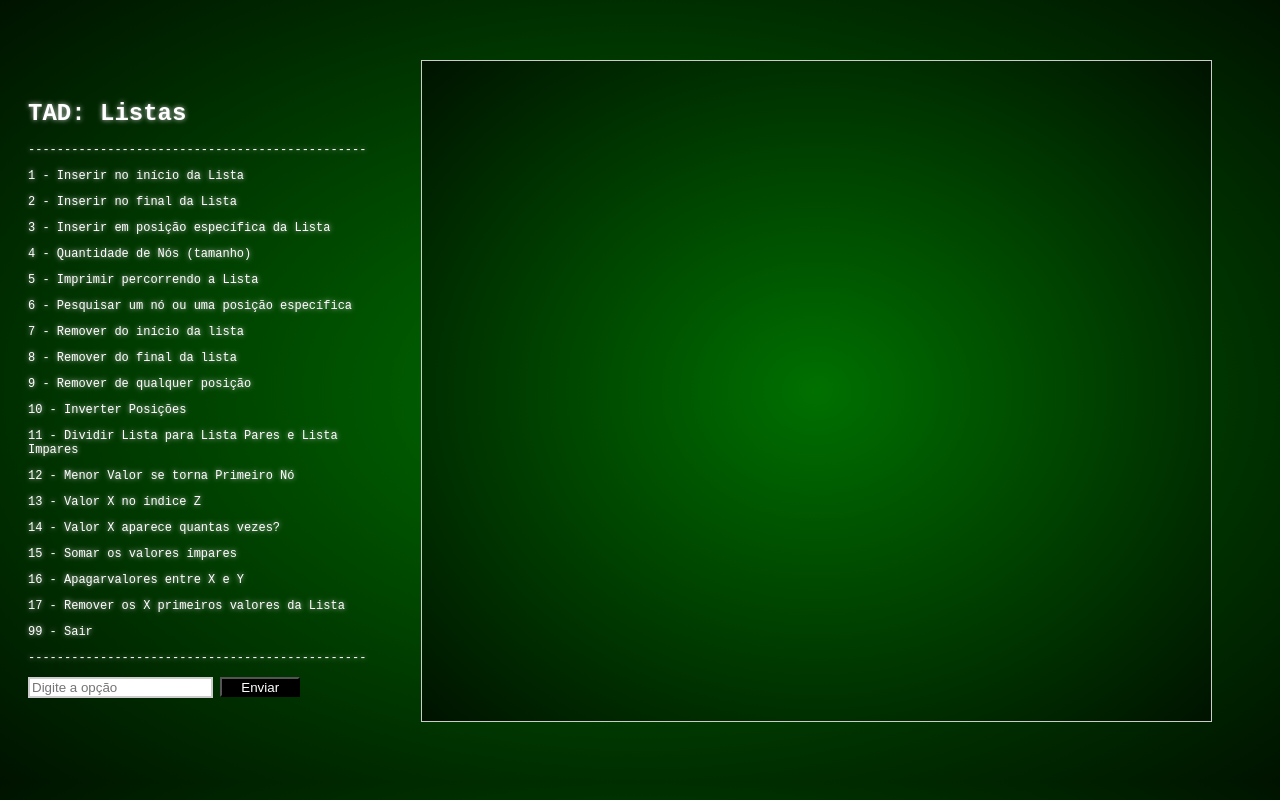
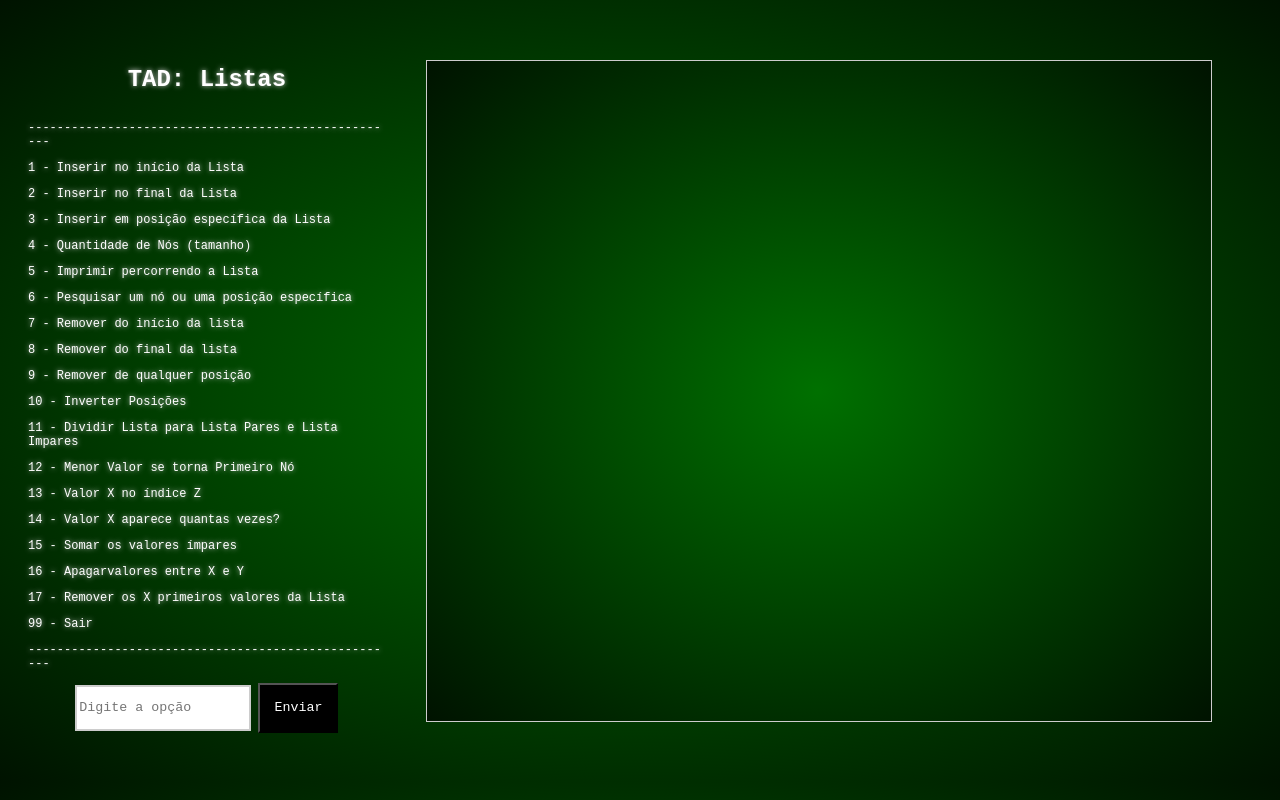
Before and after one commit to lvcaspacifico/ESTD-2024, a plain HTML site: page Aula_5_-Listas_em_JS/index.html in a window 1280 px wide. Drawn offline with Linux system fonts and the light colour scheme.

Commit message:
Update index.html

```diff
--- a/Aula_5_-Listas_em_JS/index.html
+++ b/Aula_5_-Listas_em_JS/index.html
@@ -3,16 +3,80 @@
 <head>
     <meta charset="UTF-8">
     <title>Menu Lista Encadeada</title>
-<link href="style.css" rel="stylesheet">
 </head>
+<style>
+body {
+    background-color: black;
+    background-image: radial-gradient(
+      rgba(0, 150, 0, 0.75), black 120%
+    );
+    color: white;
+    font-family: 'Inconsolata', monospace;
+    font-size: 12px;
+    text-shadow: 0 0 5px #C8C8C8;
+    position: relative;
+  }
+
+  #container {
+    display: flex;
+    align-items: center;
+    justify-content: center;
+    margin: 20px;
+  }
+
+  #container-text-and-input{
+    display: flex;
+    flex-direction: column;
+    align-items: center;
+  }
+
+  #output {
+    border: 1px solid #ccc;
+    padding: 10px;
+    margin: 40px;
+    overflow-y: auto;
+    background-color: black;
+    background-image: radial-gradient(
+      rgba(0, 150, 0, 0.75), black 120%
+    );
+    height: 80vh;
+    width: 100vh;
+    overflow: hidden;
+    color: white;
+    font-family: 'Inconsolata', monospace;
+    font-size: 12px;
+    text-shadow: 0 0 5px #C8C8C8;
+  }
+
+  ::selection {
+    background: #0080FF;
+    text-shadow: none;
+  }
+
+  #opcaoInput {
+    font-family: 'Inconsolata', monospace;
+    border: 2px solid #ccc;
+    height: 40px;
+  }
+
+  #enviarBtn {
+    font-family: 'Inconsolata', monospace;
+    background-color: rgb(0, 0, 0);
+    color: white;
+    width: 80px;
+    height: 50px;
+  }
+  </style>
 <body>
     <div id="container">
-        <div>
+        <div id="container-text-and-input">
         <h1>TAD: Listas</h1>
-        <div id="menu"></div>
-        <input type="text" id="opcaoInput" placeholder="Digite a opção">
-        <button id="enviarBtn">Enviar</button>
-        </div>
+            <div id="menu"></div>
+                <div>
+                <input type="text" id="opcaoInput" placeholder="Digite a opção">
+                <button id="enviarBtn">Enviar</button>
+                </div>
+            </div>
         <div id="output"></div>
     </div>
 
@@ -344,7 +408,7 @@
 
             exibirMenu() {
                 const menuHTML = `
-                    <p>-----------------------------------------------</p>
+                    <p>----------------------------------------------------</p>
                     <p>1 - Inserir no início da Lista</p>
                     <p>2 - Inserir no final da Lista</p>
                     <p>3 - Inserir em posição específica da Lista</p>
@@ -363,7 +427,7 @@
                     <p>16 - Apagarvalores entre X e Y</p>
                     <p>17 - Remover os X primeiros valores da Lista</p>
                     <p>99 - Sair</p>
-                    <p>-----------------------------------------------</p>
+                    <p>----------------------------------------------------</p>
                 `;
                 document.getElementById('menu').innerHTML = menuHTML;
             }
```
